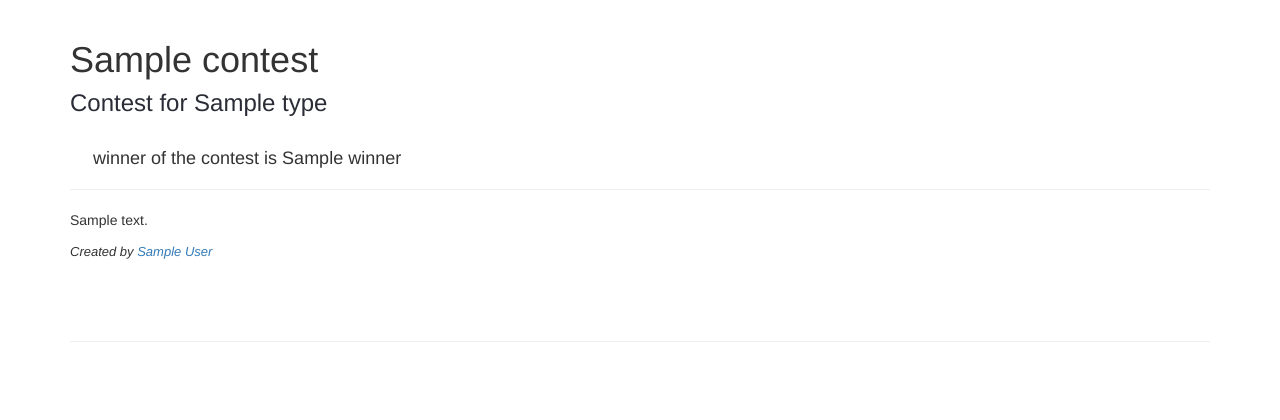
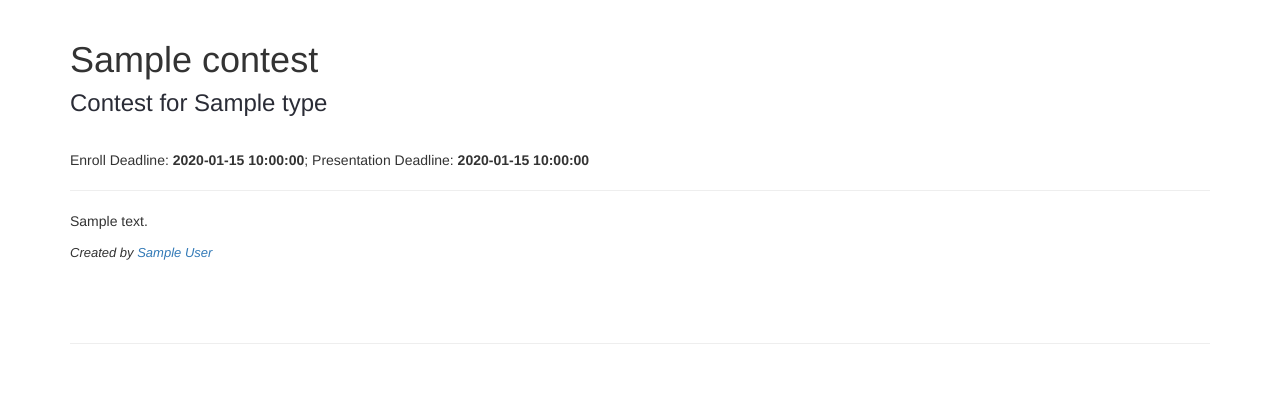
Before and after one commit to EmaBachi/shart, a Flask app: page /contest/1 in a window 1280 px wide. Shown: the part 51-471 px from the top of the page. Run offline with Flask 2, Linux system fonts and the light colour scheme; a database or web service that is not in the repository returns one stand-in record (values such as "Sample title"); some libraries are stand-ins or nearby versions.

Commit message:
Bugs fixed in finding contests' winner

```diff
--- a/Services.py
+++ b/Services.py
@@ -231,8 +231,8 @@ class ContestService:
             max = 0
 
             for file in temp.files_project:
-                if (int(file.like) - int(file.unlike)) > max:
-                    candidate_winner = file.user
+                if (file['like'] - file['unlike']) > max:
+                    candidate_winner = file['user']
 
             ContestRepository.set_winner(temp.title, candidate_winner)
 
--- a/static/stylesheets/style.css
+++ b/static/stylesheets/style.css
@@ -58,7 +58,7 @@
 }
 
 /* Icon color in about */
-.glyphicon-star .glyphicon-heart, .glyphicon-globe, .glyphicon-lock, .glyphicon-euro, .glyphicon-briefcase, .glyphicon-random, .glyphicon-leaf{
+.glyphicon-star, .glyphicon-heart, .glyphicon-globe, .glyphicon-lock, .glyphicon-euro, .glyphicon-briefcase, .glyphicon-random, .glyphicon-leaf{
   color: black;
 }
 
--- a/templates/contest.html
+++ b/templates/contest.html
@@ -4,8 +4,8 @@
     <h1>{{contest.title}}</h1>
     <h3>Contest for {{contest.type}}</h3>
     <br>
-    {% if contest.winner != "" %}
-    <h4><span class="glyphicon glyphicon-star"></span> winner of the contest is {{ contest.winner }} <span class="glyphicon glyphicon-star"></span></h4>
+    {% if today > contest.presentation_deadline and session.logged_in %}
+    <h4><span class="glyphicon glyphicon-star"></span> The Winner of the contest is {{ contest.winner }} <span class="glyphicon glyphicon-star"></span></h4>
     {% else %}
     <p>Enroll Deadline: <strong>{{contest.enroll_deadline}}</strong>; Presentation Deadline: <strong>{{contest.presentation_deadline}}</strong></p>
     {% endif %}
```
Also changed, not shown: 1 other file.
